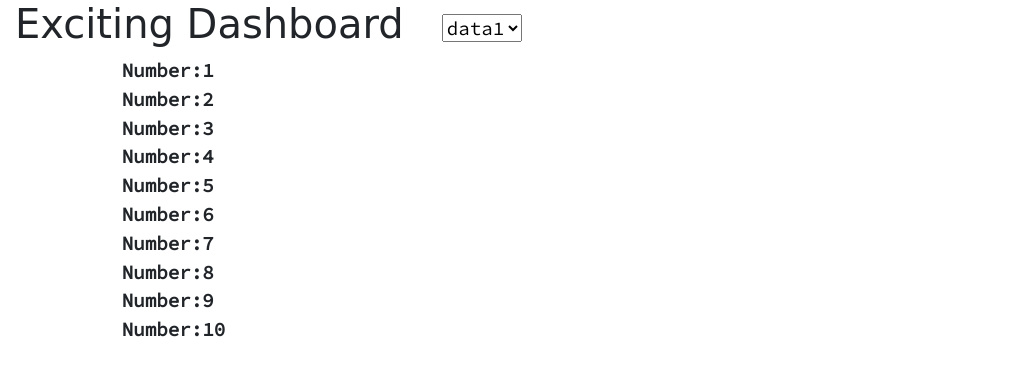
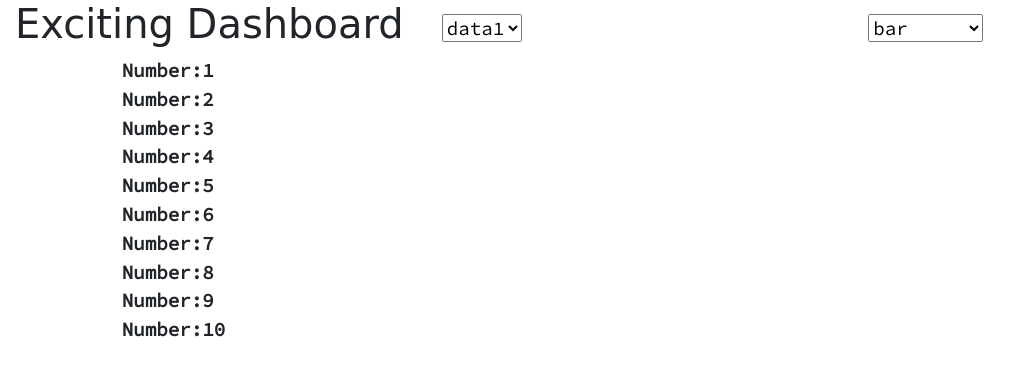
Before and after one commit to hapticPaper/rusty-api, a Flask app: page / in a window 1280 px wide. Shown: the top 376 px of the page, without its empty margins (0-1028 px from the left). Run offline with Flask 2, Linux system fonts and the light colour scheme; some libraries are stand-ins or nearby versions; some web fonts are replaced.

Commit message:
origin v1.0

```diff
--- a/app.py
+++ b/app.py
@@ -18,6 +18,10 @@ def index():
 @app.route('/endpoints')
 def endpoints():
     return {'endpoints':['data1','data2','data3']}
+
+@app.route('/charts')
+def charts():
+    return {'charts':['bar','line','doughnut']}
 
 @app.route('/welcome/<name>')
 def welcome(name):
--- a/static/app.js
+++ b/static/app.js
@@ -1,4 +1,5 @@
-fetch('/endpoints').then(data=>data.json()).then(d=>{
+function dataEndpoints() {
+    fetch('/endpoints').then(data=>data.json()).then(d=>{
     d.endpoints.forEach(n=>{
         o = document.createElement("option")
         o.text = n
@@ -6,3 +7,13 @@ fetch('/endpoints').then(data=>data.json()).then(d=>{
     })
     updateData()
 })
+}
+
+fetch('/charts').then(data=>data.json()).then(d=>{
+    d.charts.forEach(n=>{
+        o = document.createElement("option")
+        o.text = n
+        document.getElementById('chartSelect').add(o)
+    })
+    dataEndpoints()
+})
--- a/static/updater.js
+++ b/static/updater.js
@@ -1,8 +1,10 @@
 
 function updateData(){
     endpoint = $('#dataSelect').val()
+    chartType = $('#chartSelect').val()
     htmlList = []
     chartData = []
+    colors = []
     cnvs = document.createElement("canvas")
     ctx = cnvs.getContext('2d')
     fetch(`/${endpoint}`).then(data=>data.json()).then(d=>{
@@ -10,10 +12,11 @@ function updateData(){
         chartData=d.dataSetResults;
         d.dataSetResults.forEach(n=>{
             htmlList.push(`<b>Number:</b>${n}`);
+            colors.push(`rgb(${255 * Math.random()},${255 * Math.random()},${255 * Math.random()})`)
     });
     var chart = new Chart(ctx, {
         // The type of chart we want to create
-        type: 'bar',
+        type: chartType,
 
         // The data for our dataset
         data: {
@@ -21,8 +24,8 @@ function updateData(){
             datasets: [{
 
                 label: 'My First dataset',
-                backgroundColor: 'rgb(255, 99, 132)',
-                borderColor: 'rgb(255, 99, 132)',
+                backgroundColor: colors,
+                borderColor: colors,
                 data: chartData
             }]
         },
--- a/templates/dashboard.html
+++ b/templates/dashboard.html
@@ -22,6 +22,10 @@
                     <select id="dataSelect" onchange="updateData()">
                     </select>
                 </div>
+                <div class="col-4" >
+                    <select id="chartSelect" onchange="updateData()">
+                    </select>
+                </div>
             </div>
             <div class="row">
                 <div class="col-1"></div>
```
